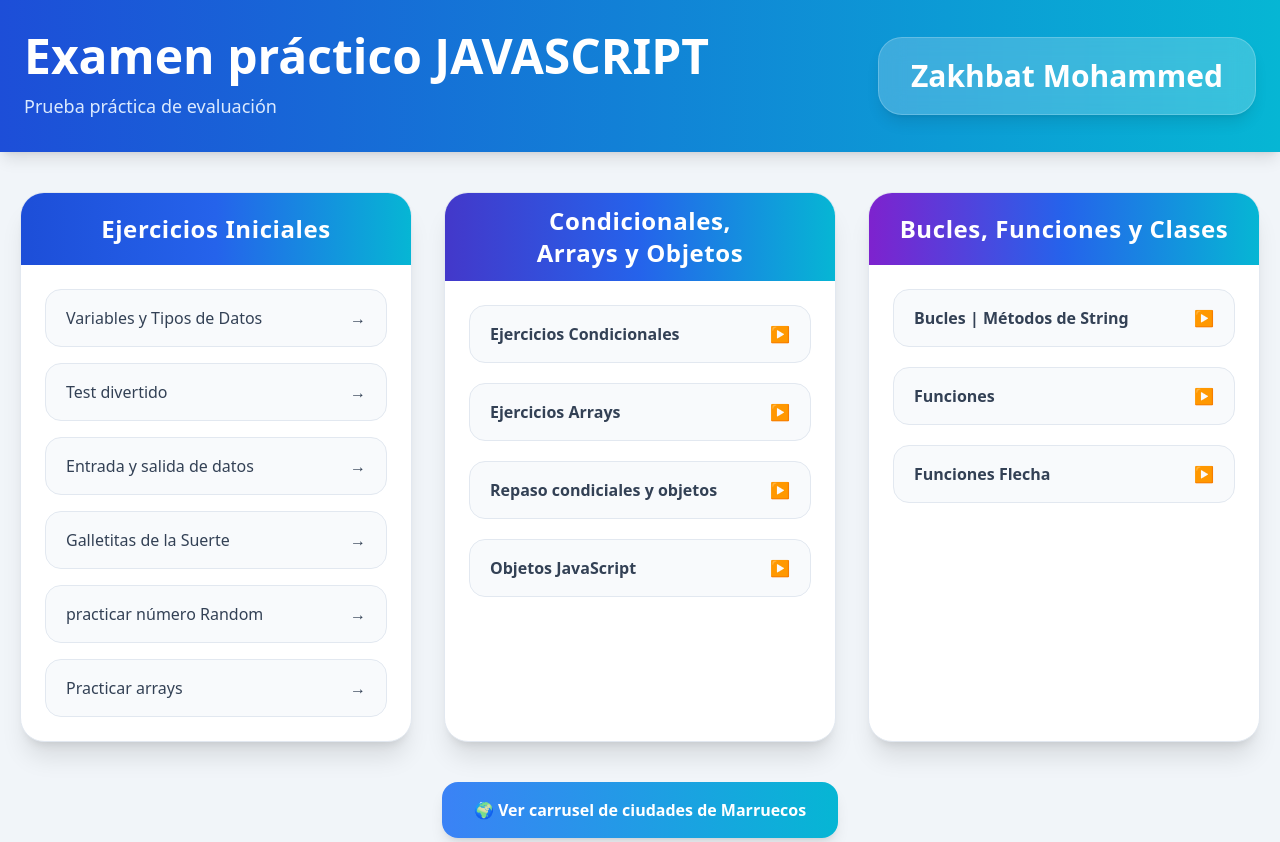
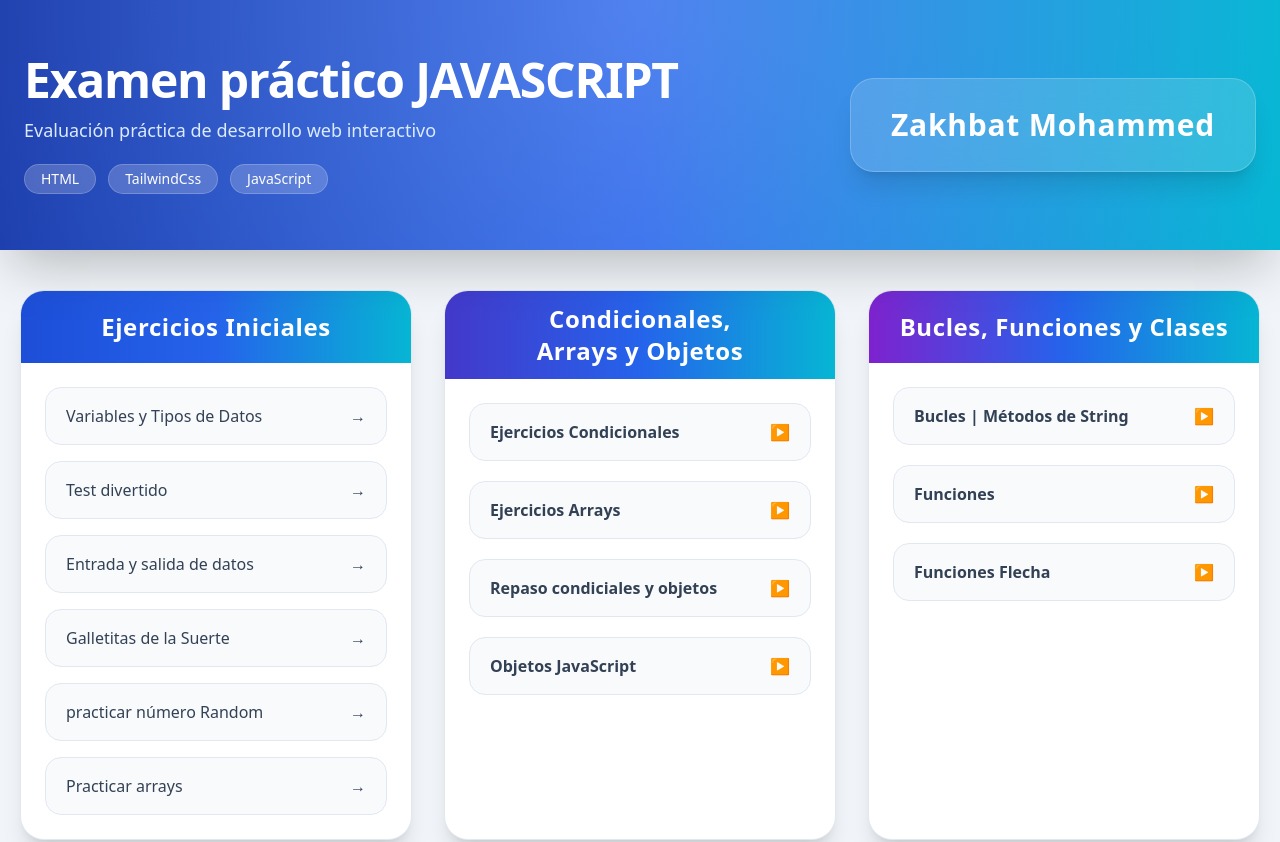
Before and after one commit to MohammedZakhbat/dashbord_JavaScript, a website: page index.html in a window 1280 px wide. Shown: the top 842 px of the page. Drawn offline with Linux system fonts and the light colour scheme.

Commit message:
update taiwldind

```diff
--- a/index.html
+++ b/index.html
@@ -15,27 +15,45 @@
 
 <body class="bg-slate-100 min-h-screen font-sans">
 
-    <header class="bg-gradient-to-r from-blue-700 to-cyan-500 text-white shadow-lg">
+    <header class="relative bg-gradient-to-r from-blue-800 via-blue-600 to-cyan-500 text-white shadow-2xl overflow-hidden">
 
-        <div class="max-w-7xl mx-auto px-6 py-8">
+  <div class="absolute inset-0 opacity-20 bg-[radial-gradient(circle_at_top,white,transparent)]"></div>
 
-            <div class="flex flex-col lg:flex-row items-center justify-between gap-6">
+  <div class="max-w-7xl mx-auto px-5 sm:px-6 py-10 sm:py-14 relative">
 
-                <div>
+    <div class="flex flex-col lg:flex-row items-center justify-between gap-8">
 
-                    <h1 class="text-3xl md:text-5xl font-bold">
+      <div class="text-center lg:text-left">
+
+        <h1 class="text-2xl sm:text-4xl md:text-5xl font-extrabold tracking-tight leading-tight">
           Examen práctico JAVASCRIPT
         </h1>
 
-                    <p class="mt-3 text-blue-100 text-lg">
-                        Prueba práctica de evaluación
+        <p class="mt-3 text-blue-100 text-base sm:text-lg">
+          Evaluación práctica de desarrollo web interactivo
         </p>
+
+        <div class="mt-5 flex flex-wrap gap-3 justify-center lg:justify-start">
+
+          <span class="px-4 py-1 rounded-full bg-white/20 backdrop-blur-md border border-white/20 text-sm">
+            HTML
+          </span>
+
+          <span class="px-4 py-1 rounded-full bg-white/20 backdrop-blur-md border border-white/20 text-sm">
+            TailwindCss
+          </span>
+
+          <span class="px-4 py-1 rounded-full bg-white/20 backdrop-blur-md border border-white/20 text-sm">
+            JavaScript
+          </span>
 
         </div>
 
-                <div class="bg-white/20 backdrop-blur-md px-8 py-5 rounded-3xl border border-white/20 shadow-lg">
+      </div>
 
-                    <h2 class="text-2xl md:text-3xl font-bold">
+      <div class="bg-white/15 backdrop-blur-xl px-6 py-5 sm:px-10 sm:py-7 rounded-3xl border border-white/20 shadow-xl text-center">
+
+        <h2 class="text-xl sm:text-3xl font-bold tracking-wide">
           Zakhbat Mohammed
         </h2>
 
@@ -44,7 +62,6 @@
     </div>
 
   </div>
-
 </header>
 
     <main class="max-w-7xl mx-auto px-5 py-10">
```
Also changed, not shown: output.css. Lines whose indentation alone changed are shown as unchanged.
